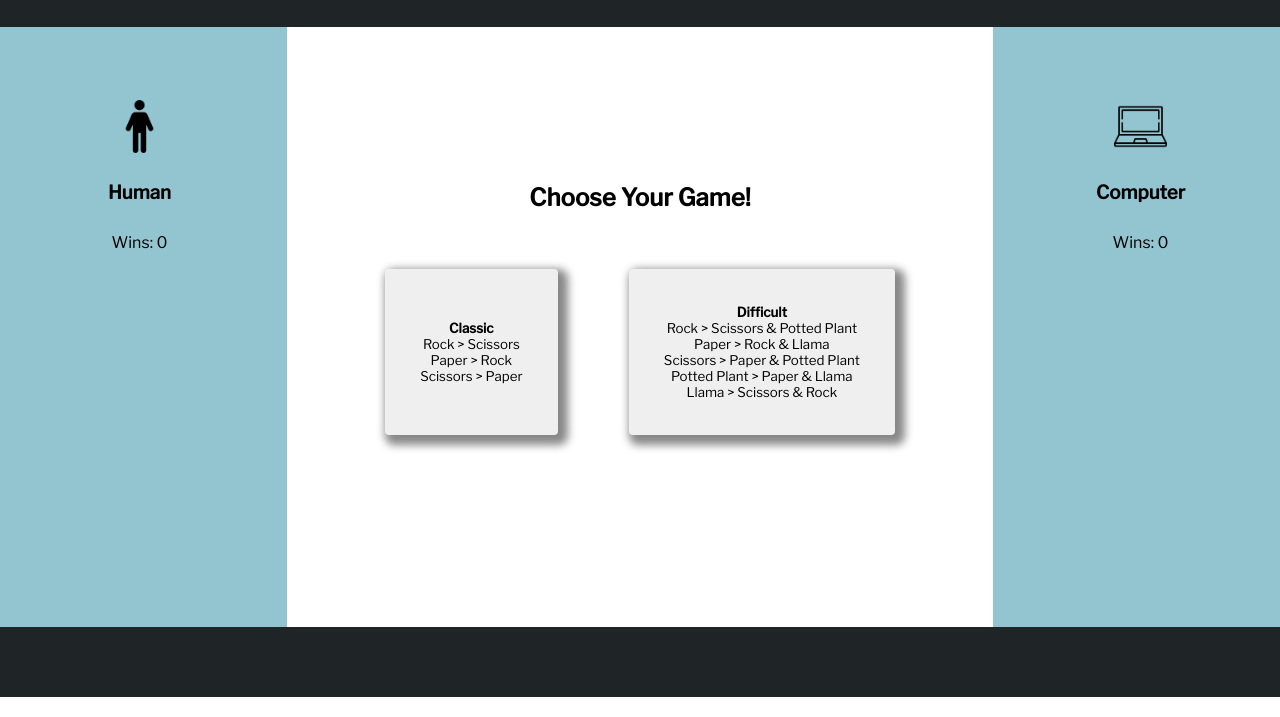
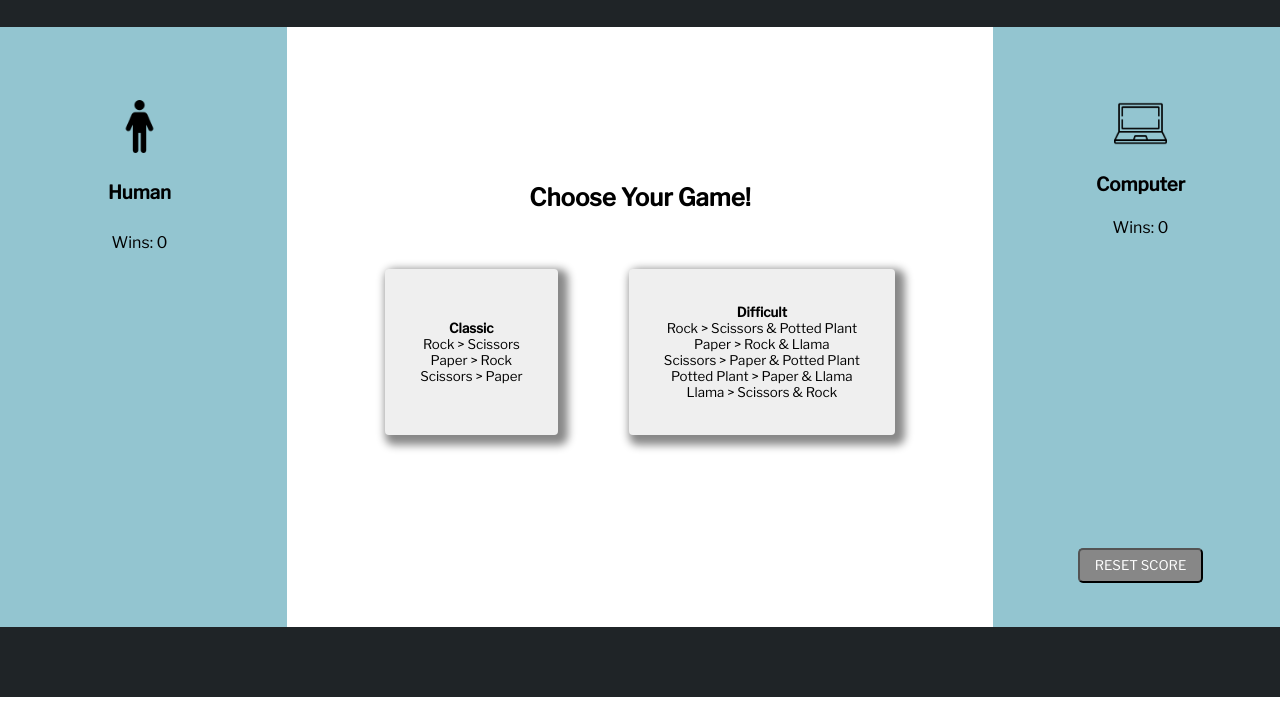
Before and after one commit to ShaunaMyers/Rock-Paper-Scissors, a plain HTML site: page index.html in a window 1280 px wide. Shown: the part 83-800 px from the top of the page. Drawn offline with nearby package versions, Linux system fonts and the light colour scheme.

Commit message:
Add reset button score for new feature

```diff
--- a/index.html
+++ b/index.html
@@ -13,8 +13,8 @@
         <button class="change-game-btn hidden" id="changeGameBtn" type="button" name="button">CHANGE GAME</button>
     </header>
     <main>
-      <section class="human-score score-box">
-        <img src="assets/human.png" alt="Human outline image">
+      <section class="human-score-box">
+        <img class="score-box-img" src="assets/human.png" alt="Human outline image">
         <h3>Human</h3>
         <p id="humanScore">Wins: 0</p>
       </section>
@@ -62,10 +62,17 @@
       <section class="middle-section hidden" id="battleMode">
         <h4 id="winnerBanner"></h4>
       </section>
-      <section class="computer-score score-box">
-        <img src="assets/computer.png" alt="Laptop image">
-        <h3>Computer</h3>
-        <p id="computerScore">Wins: 0</p>
+      <!-- Remove classes that aren't being used...computer-score... -->
+      <!-- class="computer-score score-box" -->
+      <section class="computer-score-box">
+        <div class="computer-details">
+          <img class="score-box-img" src="assets/computer.png" alt="Laptop image">
+          <h3>Computer</h3>
+          <p id="computerScore">Wins: 0</p>
+        </div>
+        <div class="reset-score">
+          <button class="reset-score-btn" type="button" name="button">RESET SCORE</button>
+        </div>
       </section>
     </main>
     <footer></footer>
--- a/styles.css
+++ b/styles.css
@@ -17,11 +17,19 @@ header {
   align-items: center;
 }
 
+
+/* Move all button similarities here and remove from classes */
+/* Your images are buttons...might not want to get too crazy with making all buttons have the same styling */
+button {
+  cursor: pointer;
+}
+
 .change-game-btn {
   align-items: center;
   background-color: #878787;
   border-radius: 5px;
   color: white;
+  cursor: pointer;
   display: flex;
   height: 35px;
   justify-content: center;
@@ -79,7 +87,7 @@ img {
   width: 100%;
 }
 
-.score-box {
+.human-score-box {
   align-items: center;
   display: flex;
   flex-direction: column;
@@ -89,8 +97,43 @@ img {
   width: 15%;
 }
 
-.score-box > img {
+.score-box-img {
   width: 30%;
+}
+
+.computer-score-box {
+  align-items: center;
+  display: flex;
+  flex-direction: column;
+  justify-content: space-between;
+  margin-top: 5%;
+  width: 15%;
+}
+
+.computer-details {
+  align-items: center;
+  height: 30%;
+  display: flex;
+  flex-direction: column;
+  justify-content: center;
+  justify-content: space-around;
+}
+
+.reset-score {
+  margin-bottom: 25%;
+}
+
+.reset-score-btn {
+  align-items: center;
+  background-color: #878787;
+  border-radius: 5px;
+  color: white;
+  cursor: pointer;
+  display: flex;
+  height: 35px;
+  justify-content: center;
+  outline: none;
+  width: 125px;
 }
 
 .rules {
```
